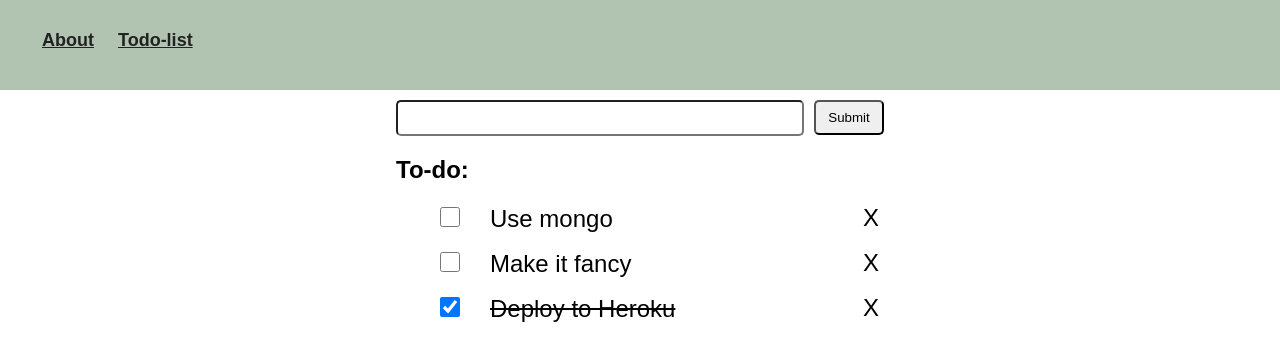
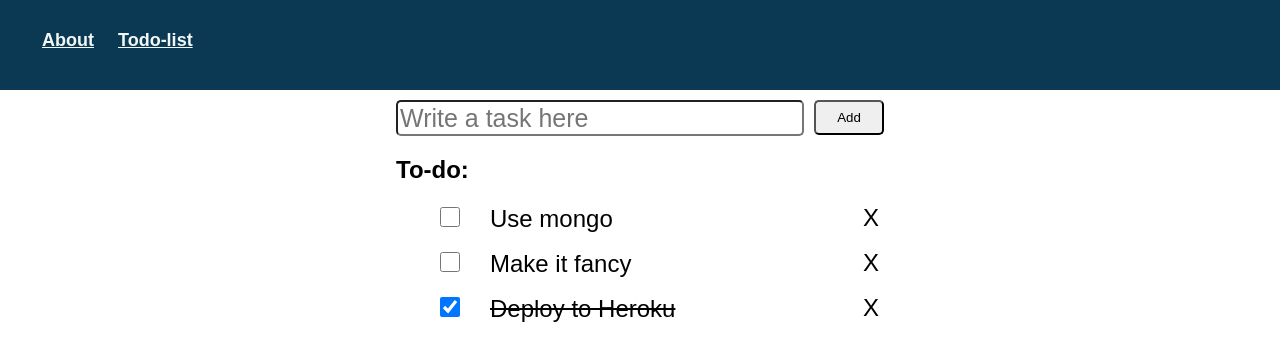
Before and after one commit to vancass/techladies-test, a React (Create React App) app in the folder client/: page /todo in a window 1280 px wide. Shown: the top 360 px of the page. Built offline with nearby package versions, Linux system fonts and the light colour scheme.

Commit message:
Fixed empty task

```diff
--- a/client/src/components/About.css
+++ b/client/src/components/About.css
@@ -9,7 +9,7 @@
     position: absolute;
     width: 500px;
     height: 300px;
-    background-color: bisque;
+    background-color: #FAF3DD;
     margin-top: 40px;
     margin-left: 50%;
     transform: translateX(-50%);
--- a/client/src/components/AddEntry.jsx
+++ b/client/src/components/AddEntry.jsx
@@ -21,10 +21,8 @@ class AddEntry extends Component{
     render(){
         return(
             <div className="AddEntry">
-                <form>
-                    <input type="text" className="entry-textbox" onChange={this.updateState} value={this.state.entry} required/>
-                    <input type="submit" className="add-btn" onClick={this.add}/>
-                </form>
+                <input type="text" className="entry-textbox" onChange={this.updateState} value={this.state.entry} placeholder="Write a task here"/>
+                <button type="submit" className="add-btn" onClick={this.add}>Add</button>
             </div>
         );
     }
--- a/client/src/components/App.css
+++ b/client/src/components/App.css
@@ -3,13 +3,13 @@
 }
 
 .App-header {
-  background-color: #B0C4B1;
+  background-color: #0B3954;
   height: 30px;
   padding: 30px;
 }
 
 .App-header a{
-  color: #222;
+  color: #F0F7F4;
   text-align: center;
   padding: 12px;
   font-size: 18px;
@@ -17,8 +17,8 @@
 }
 
 .App-header a:hover{
-  background-color: teal;
-  color: white;
+  background-color: #59F8E8;
+  color: #222;
 }
 
 /* nav{
--- a/client/src/components/TodoAppList.jsx
+++ b/client/src/components/TodoAppList.jsx
@@ -16,6 +16,8 @@ class TodoAppList extends Component{
     addTodo(newEntry){
         if(newEntry !== ''){
             this.setState({todo:[...this.state.todo, {entry: newEntry, status: 0}]});
+        }else{
+            this.placeholder = "Please enter a task";
         }
     }
 
@@ -60,7 +62,7 @@ class TodoAppList extends Component{
     render(){
         return(
             <div className="TodoAppList">
-                <AddEntry addTodo={this.addTodo}/>
+                <AddEntry addTodo={this.addTodo} placeholder={this.placeholder}/>
                 <div className="Todo-title"><h2>To-do:</h2></div>
                 {this.renderList()}
             </div>
```
